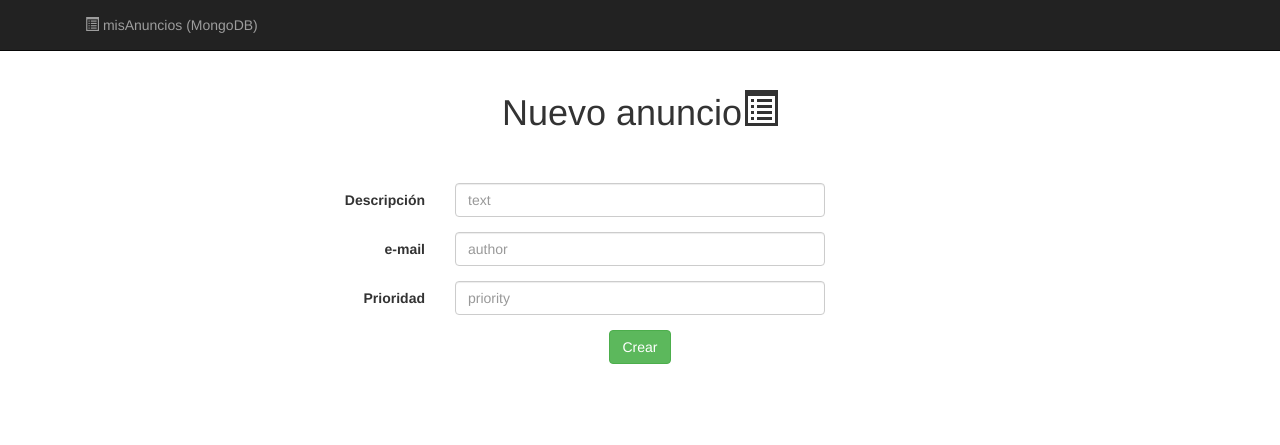
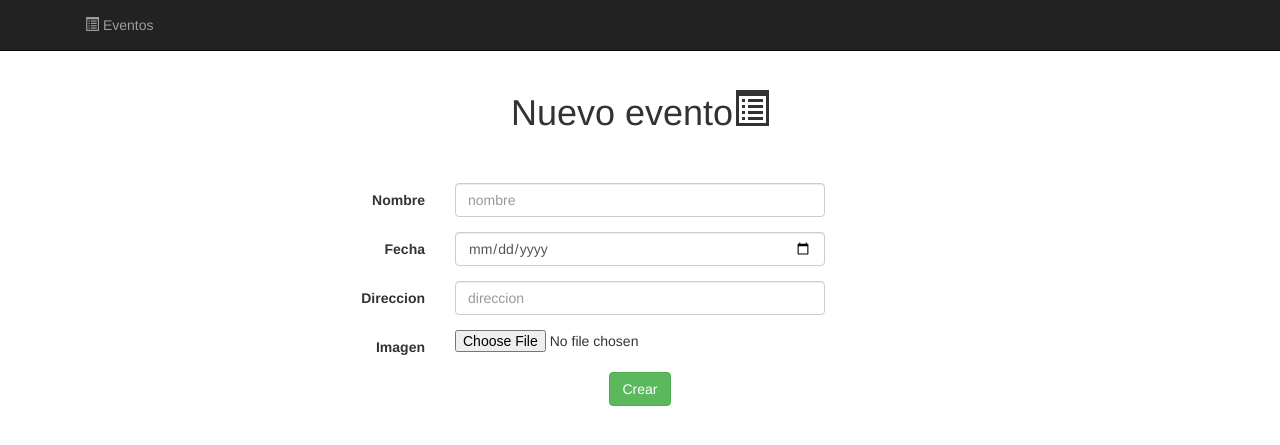
Before and after one commit to Olivier-GG/Examen3, a Flask app: page /new in a window 1280 px wide. Shown: the top 445 px of the page. Run offline with Flask 3, Linux system fonts and the light colour scheme; parts of the project's set-up code (start-up, migrations or seed data) failed here and were passed over; some libraries are stand-ins or nearby versions.

Commit message:
primeros cambios

```diff
--- a/main.py
+++ b/main.py
@@ -4,9 +4,11 @@ import pymongo
 from bson import ObjectId
 from bson.json_util import dumps
 from datetime import datetime, timedelta
+import os
+import cloudinary
+import cloudinary.uploader
+from cloudinary.utils import cloudinary_url
 
-
-#Para crear archivos docker ---> docker compose up --build
 
 app = Flask(__name__) #Inicializamos flask
 
@@ -20,54 +22,92 @@ clienteBD = pymongo.MongoClient(uri) #Conectamos el cliente a la base de datos
 
 db = clienteBD.ExamenFrontend
 
-ads = db.ads
+eventos = db.eventos
+
+#configuracion de cloudinary
+cloudinary.config(
+    cloud_name = "dldq8py5w",
+    api_key = "639814948327696",
+    api_secret = "gCHw-Mz0hg7R3I5BMTyKKYIab8s",
+    secure=True
+)
+
 
 @app.route('/prueba', methods=['GET'])
 def get_prueba():
+    upload_result = cloudinary.uploader.upload("https://res.cloudinary.com/demo/image/upload/getting-started/shoes.jpg",public_id="shoes")
+    print(upload_result["secure_url"])
 
-    return "prueba"
+    return render_template('/OAuth-master/googleOAuth/index.html')
 
 
 
 
+
+#Mostrar todos los eventos
 @app.route('/', methods=['GET'])
-def showAds():
+def showEventos():
 
-    return render_template('ads.html', ads = list(ads.find().sort('date',pymongo.DESCENDING)))
+    return render_template('eventos.html', eventos = list(eventos.find().sort('timestamp',pymongo.DESCENDING)))
 
+
+#Añadir un nuevo evento
 @app.route('/new', methods = ['GET', 'POST'])
 def newAd():
 
-    if request.method == 'GET' :
+    if request.method == 'GET':
         return render_template('new.html')
+
     else:
-        ad = {'author': request.form['inputAuthor'],
-              'text': request.form['inputText'],
-              'priority': int(request.form['inputPriority']),
-              'date': datetime.now()
-             }
-        ads.insert_one(ad)
-        return redirect(url_for('showAds'))
+        file = request.files['inputImagen']
+        RutaArchivo = os.path.dirname(__file__)
+        print(RutaArchivo)
+        upload_result = cloudinary.uploader.upload(RutaArchivo,public_id="shoes")
+        print(upload_result["secure_url"])
 
+        evento = {'nombre': request.form['inputNombre'],
+                'timestamp': request.form['inputDate'],
+                'lugar': request.form['inputDireccion'],
+                'imagen': upload_result["secure_url"]
+                }
+        eventos.insert_one(evento)
+        return redirect(url_for('showEventos'))
+
+
+#Editar un evento
 @app.route('/edit/<_id>', methods = ['GET', 'POST'])
-def editAd(_id):
+def editEvento(_id):
 
-    if request.method == 'GET' :
-        ad = ads.find_one({'_id': ObjectId(_id)})
-        return render_template('edit.html', ad = ad)
+    if request.method == 'GET':
+
+        evento = eventos.find_one({'_id': ObjectId(_id)})
+        return render_template('edit.html', evento = evento)
+
     else:
-        ad = { 'author': request.form['inputAuthor'],
-               'text': request.form['inputText'],
-               'priority' : int(request.form['inputPriority'])
-             }
-        ads.update_one({'_id': ObjectId(_id) }, { '$set': ad })
-        return redirect(url_for('showAds'))
 
+        evento = {'nombre': request.form['inputNombre'],
+                'timestamp': request.form['inputTimestamp'],
+                'lugar': request.form['inputLugar'],
+                }
+        eventos.update_one({'_id': ObjectId(_id) }, { '$set': evento })
+
+        return redirect(url_for('showEventos'))
+
+
+#Borrar un evento
 @app.route('/delete/<_id>', methods = ['GET'])
-def deleteAd(_id):
+def deleteEvento(_id):
 
-    ads.delete_one({'_id': ObjectId(_id)})
-    return redirect(url_for('showAds'))
+    eventos.delete_one({'_id': ObjectId(_id)})
+    return redirect(url_for('showEventos'))
+
+
+#Mostrar un evento
+@app.route('/show/<_id>', methods = ['GET'])
+def showEvento(_id):
+
+    evento = eventos.find_one({'_id': ObjectId(_id)})
+    return render_template('show.html', evento = evento)
 
 
 
--- a/requirements.txt
+++ b/requirements.txt
@@ -3,3 +3,4 @@ environs
 Flask
 pymongo
 dnspython
+cloudinary
--- a/templates/base.html
+++ b/templates/base.html
@@ -9,7 +9,7 @@
     <meta name="description" content="">
     <meta name="author" content="">
 
-    <title>misAnuncios (MongoDB)</title>
+    <title>Pagina principal Eventos</title>
 
     <!-- Bootstrap Core CSS -->
     <link href="static/css/bootstrap.min.css" rel="stylesheet">
@@ -51,7 +51,7 @@
         <div class="collapse navbar-collapse" id="bs-example-navbar-collapse-1">
             <ul class="nav navbar-nav">
                 <li>
-                    <a href="/"> <span class="glyphicon glyphicon-list-alt" aria-hidden="true"></span> misAnuncios (MongoDB) </a>
+                    <a href="/"> <span class="glyphicon glyphicon-list-alt" aria-hidden="true"></span> Eventos </a>
 
                 </li>
                 <li>
@@ -80,9 +80,7 @@
 
 <!-- Bootstrap Core JavaScript -->
 <script src="static/js/bootstrap.min.js"></script>
-<script type="text/javascript">
-    $('.carousel').carousel();
-</script>
+
 
 </body>
 
--- a/templates/new.html
+++ b/templates/new.html
@@ -3,7 +3,7 @@
 
 <div class="row">
     <div class="col-lg-12 text-center">
-        <h1>Nuevo anuncio<span class="glyphicon glyphicon-list-alt" aria-hidden="true"></span></h1>
+        <h1>Nuevo evento<span class="glyphicon glyphicon-list-alt" aria-hidden="true"></span></h1>
     </div>
 </div>
 <br/>
@@ -11,34 +11,47 @@
 <div class="row">
     <div class="col-md-2"></div>
     <div class="col-md-8">
-        <form class="form-horizontal" role="form" action="" method="post">
+
+        <form class="form-horizontal" role="form" action="" method="post" enctype="multipart/form-data">
+
             <div class="form-group">
-                <label for="inputText" class="col-sm-3 control-label">Descripci&oacute;n</label>
+                <label for="inputNombre" class="col-sm-3 control-label">Nombre</label>
 
                 <div class="col-sm-6">
-                    <input type="text" class="form-control" name="inputText" id="inputText" placeholder="text">
+                    <input type="text" class="form-control" name="inputNombre" id="inputNombre" placeholder="nombre">
                 </div>
             </div>
+
             <div class="form-group">
-                <label for="inputAuthor" class="col-sm-3 control-label">e-mail</label>
+                <label for="inputDate" class="col-sm-3 control-label">Fecha</label>
 
                 <div class="col-sm-6">
-                    <input type="email" class="form-control" name="inputAuthor" id="inputAuthor"
-                           placeholder="author">
+                    <input type="date" class="form-control" name="inputDate" id="inputDate" placeholder="fecha">
                 </div>
             </div>
+
             <div class="form-group">
-                <label for="inputPriority" class="col-sm-3 control-label">Prioridad</label>
+                <label for="inputDireccion" class="col-sm-3 control-label">Direccion</label>
 
                 <div class="col-sm-6">
-                    <input type="text" class="form-control" name="inputPriority" id="inputPriority"
-                           placeholder="priority">
+                    <input type="text" class="form-control" name="inputDireccion" id="inputDireccion" placeholder="direccion">
                 </div>
             </div>
+
+            <div class="form-group">
+                <label for="inputImagen" class="col-sm-3 control-label">Imagen</label>
+
+                <div class="col-sm-6">
+                    <input type="file"  name="inputImagen" id="inputImagen">
+                </div>
+            </div>
+
             <div class="form-group text-center">
                 <button type="submit" value="submit" class="btn btn-success">Crear</button>
             </div>
+
         </form>
+
     </div>
     <div class="col-md-2"></div>
 </div>
--- a/templates/streetmap/mapWithMarker.html
+++ b/templates/streetmap/mapWithMarker.html
@@ -23,4 +23,5 @@
 
     map.setCenter(lonLat, zoom);
   </script>
-</body></html>
+</body>
+</html>
```
Also changed, not shown: templates/edit.html (+14 -10 lines), templates/eventos.html (renamed from templates/ads.html, +17 -15 lines), templates/show.html (added, +80 -0 lines).
